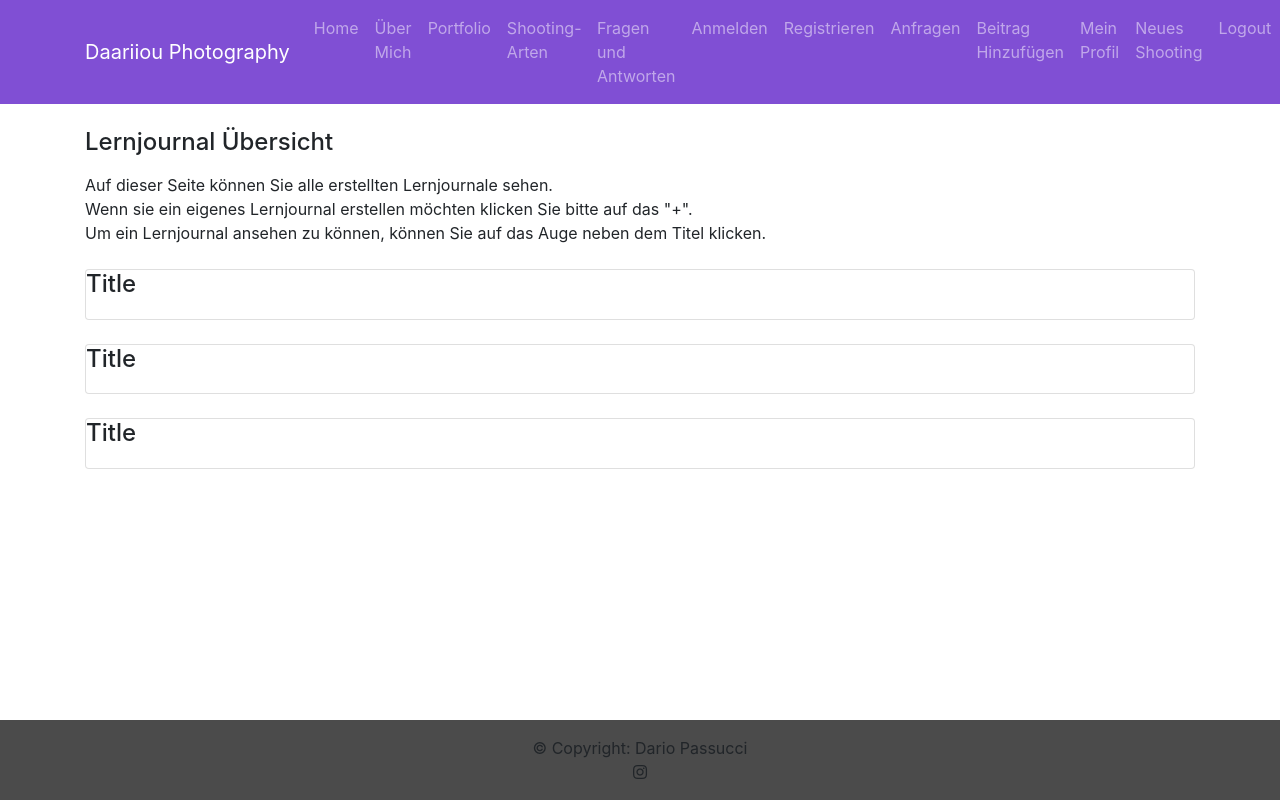
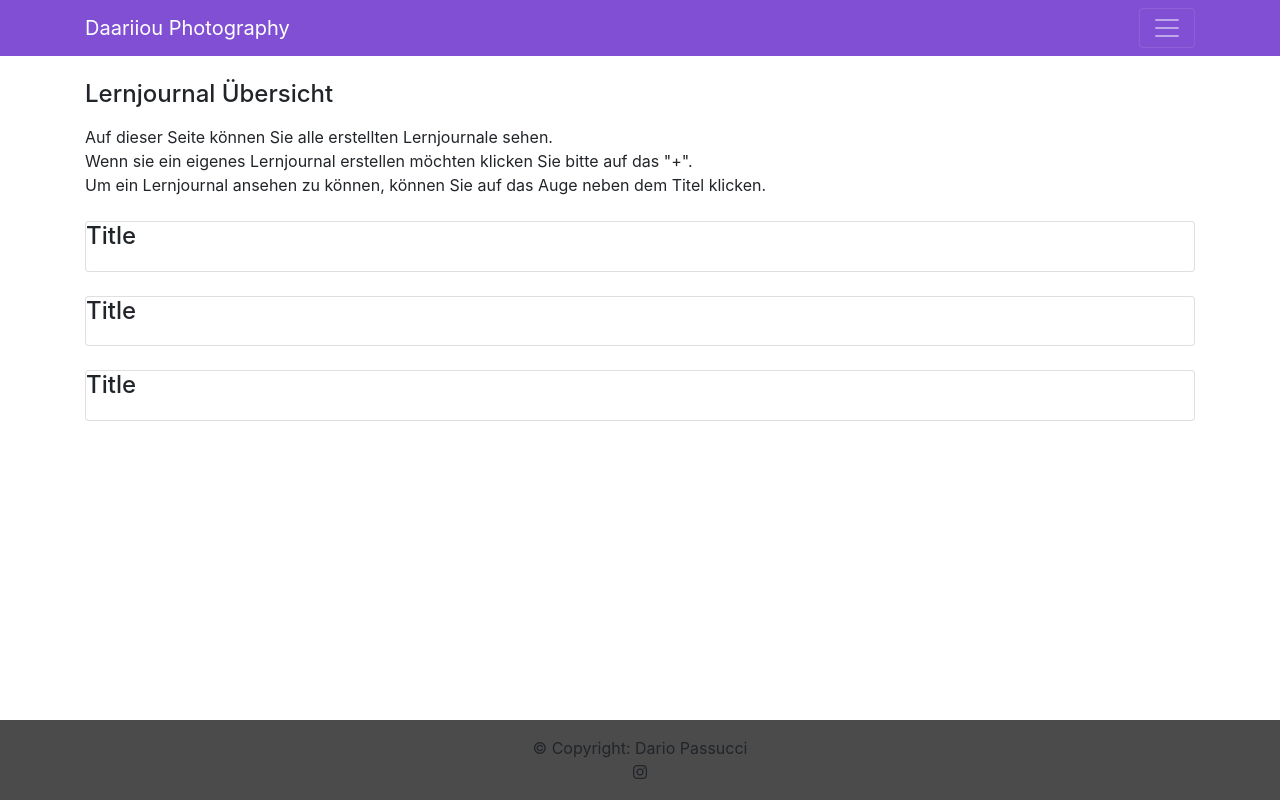
Before and after one commit to gh-developing/daariou_photography, an Angular app in the folder Project/Frontend/daariiou-photography-frontend/: page / in a window 1280 px wide. Built offline with nearby package versions, Linux system fonts and the light colour scheme.

Commit message:
Update app.component.html

```diff
--- a/Project/Frontend/daariiou-photography-frontend/src/app/app.component.html
+++ b/Project/Frontend/daariiou-photography-frontend/src/app/app.component.html
@@ -74,13 +74,14 @@
 
 
 
-<nav class="navbar navbar-expand-lg navbar-dark" style="background-color: #804FD4;">
+<nav class="navbar navbar-dark" style="background-color: #804FD4;">
   <div class="container">
   <a class="navbar-brand" routerLink="">Daariiou Photography</a>
-  <button class="navbar-toggler" type="button" data-toggle="collapse" data-target="#navbarNav" aria-controls="navbarNav" aria-expanded="false" aria-label="Toggle navigation">
+  <button class="navbar-toggler" type="button" data-toggle="collapse" data-target="#navbarNav" aria-controls="navbarNav"
+  aria-expanded="false" aria-label="Toggle navigation">
     <span class="navbar-toggler-icon"></span>
   </button>
-  <div class="collapse navbar-collapse" id="navbarNav">
+  <div class="navbar-collapse collapse" id="navbarNav">
     <ul class="navbar-nav">
       <li class="nav-item">
         <a class="nav-link" routerLink="home">Home</a>
```
